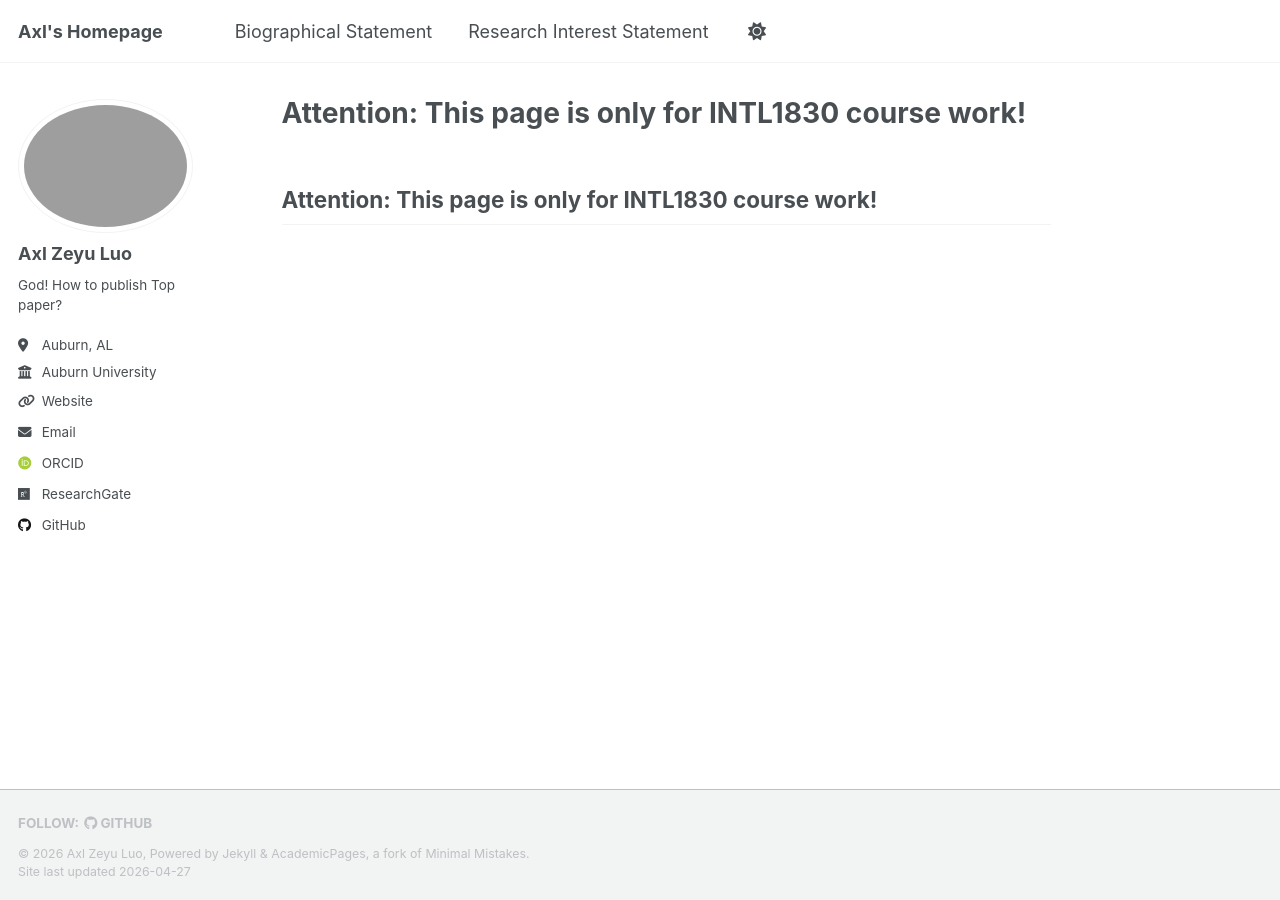
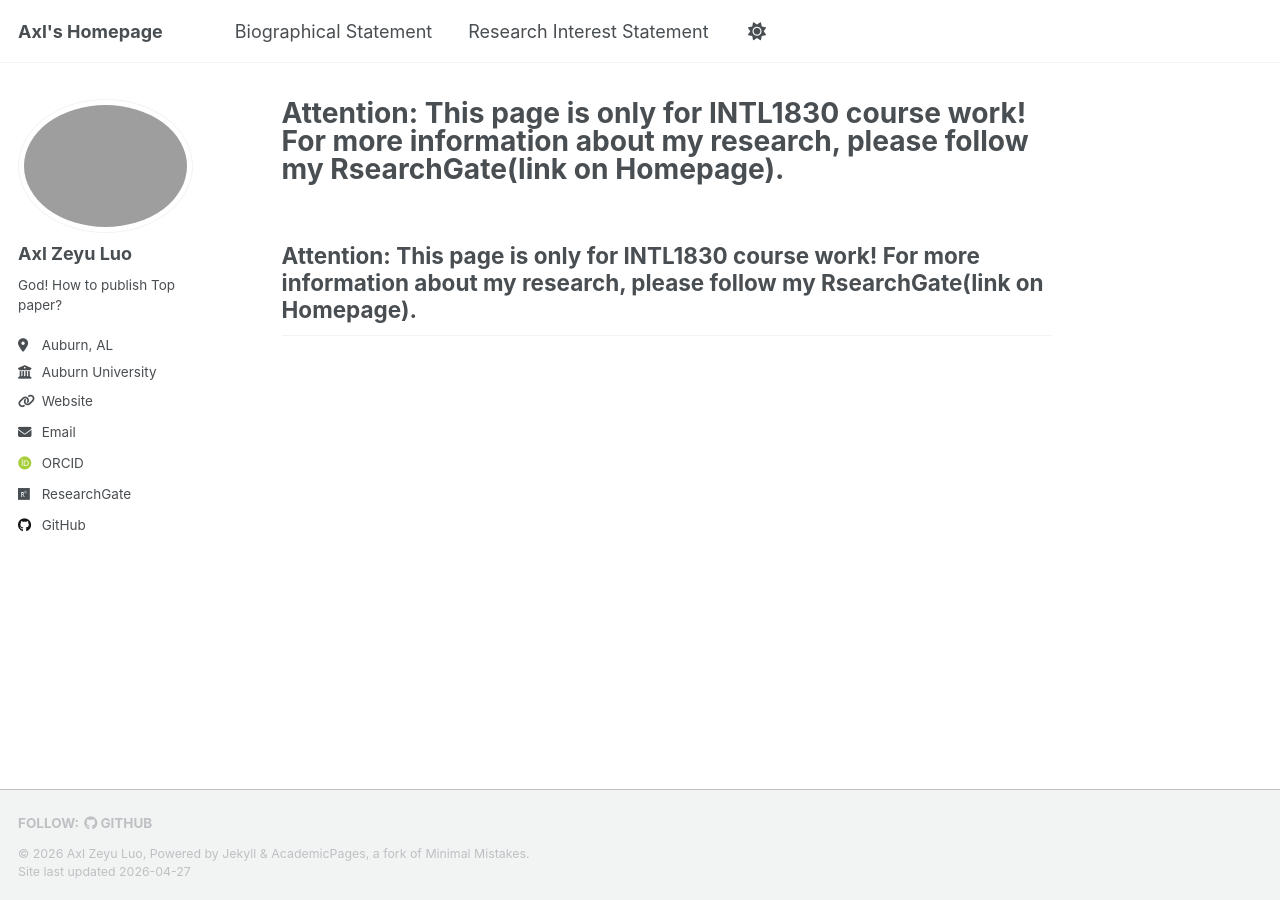
Before and after one commit to HyperPolyX/hyperpolyx.github.io, a Jekyll site: the page built from _pages/intl1830_Artifacts.md, in a window 1280 px wide. Built offline with Jekyll 4.4.1, drawn with Linux system fonts in a browser that asks for light colours; some web fonts are replaced; our own code applies the rules of GitHub Pages for plain Markdown files; a script that is not in the unit is left out.

Commit message:
Update intl1830_Artifacts.md

```diff
--- a/_pages/intl1830_Artifacts.md
+++ b/_pages/intl1830_Artifacts.md
@@ -1,2 +1,2 @@
 
-## Attention: This page is only for INTL1830 course work!
+## Attention: This page is only for INTL1830 course work! For more information about my research, please follow my RsearchGate(link on Homepage).
```
